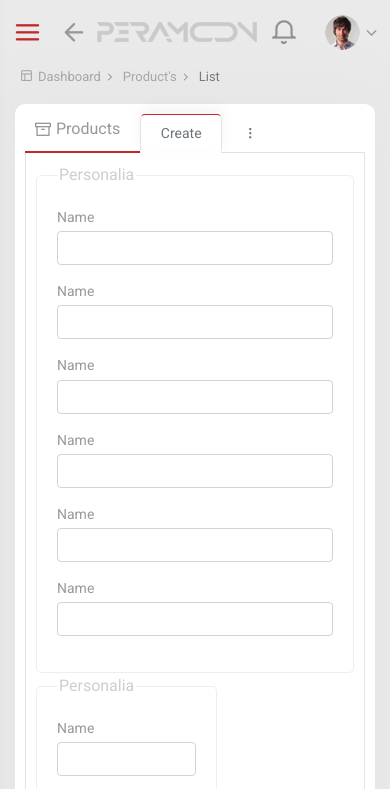
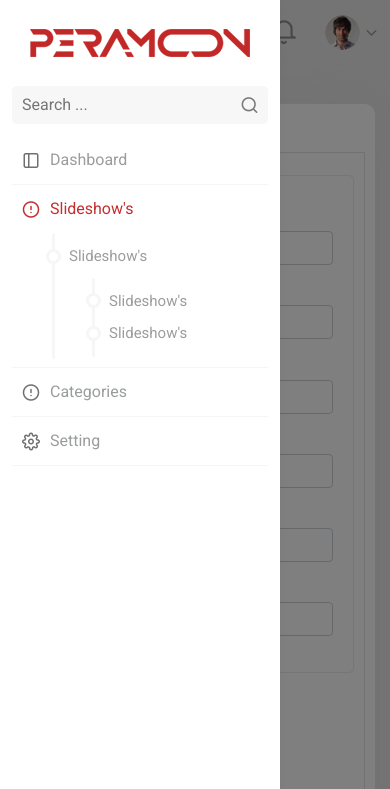
Before and after one commit to allahyar/peramoon-admin, a website: page index.pug in a window 390 px wide. Both pictures are taken after a click on the element 27 px from the left and 32 px from the top of the page. Shown: the top 789 px of the page. Drawn offline with nearby package versions, Linux system fonts and the light colour scheme; files that its build step writes are made by us from their sources; files whose address does not match are found by name.

Commit message:
sidebar responsive mobile supported

```diff
--- a/assets/js/app.js
+++ b/assets/js/app.js
@@ -1,14 +1,36 @@
 $(document).ready(function () {
+
+    var pageWP = $('.page-wrapper');
+    var toggleICON = $('.navbar-toggler-icon i');
+
     // $('.dropdown-toggle').dropdown();
     $('.dropdown').hover(function (e) {
-        $('.dropdown-menu', this).stop().slideDown(100,'linear');
+        $('.dropdown-menu', this).stop().slideDown(100, 'linear');
     }, function () {
-        $('.dropdown-menu', this).stop().slideUp(100,'linear');
+        $('.dropdown-menu', this).stop().slideUp(100, 'linear');
     });
 
     $('.navbar-toggler-icon').click(() => {
-        var pageWP = $('.page-wrapper');
-        var toggleICON = $('.navbar-toggler-icon i');
+        if (isMobile()) {
+            onCollapsed();
+        } else {
+            onFullscreenMode();
+        }
+    });
+
+    $('.page-wrapper').click(function () {
+        if (isMobile() && !pageWP.hasClass('collapse-sidebar')) {
+            console.log(1);
+            onCollapsed();
+        }
+    });
+
+    function isMobile() {
+        return window.matchMedia('(max-width: 974px)').matches;
+    }
+
+    function onFullscreenMode() {
+        pageWP.removeClass('collapse-sidebar');
         pageWP.toggleClass('full');
         if (pageWP.hasClass('full')) {
             toggleICON.addClass('icon-menu');
@@ -17,5 +39,11 @@ $(document).ready(function () {
         }
         toggleICON.removeClass('icon-menu');
         toggleICON.toggleClass('icon-x');
-    });
+    }
+
+    function onCollapsed() {
+        console.log(2);
+        pageWP.removeClass('full');
+        pageWP.toggleClass('collapse-sidebar');
+    }
 });
--- a/scss/peramoon/partials/_base.scss
+++ b/scss/peramoon/partials/_base.scss
@@ -45,4 +45,16 @@
    .main-content {
       padding-left: 0;
    }
+   .page-wrapper.collapse-sidebar {
+      &:before {
+         content: '';
+         position: absolute;
+         right: 0;
+         top: 0;
+         left: 0;
+         bottom: 0;
+         background-color: rgba(0,0,0,.5);
+         z-index: 998;
+      }
+   }
 }
--- a/scss/peramoon/partials/_sidemenu.scss
+++ b/scss/peramoon/partials/_sidemenu.scss
@@ -158,6 +158,9 @@ ul.sidenav {
    .sidebar-menu{
       left: -$sidebar-width;
    }
+   .collapse-sidebar .sidebar-menu {
+       left: 0!important;
+   }
 }
 
 @include rtl {
--- a/scss/peramoon/partials/_topbar.scss
+++ b/scss/peramoon/partials/_topbar.scss
@@ -101,7 +101,6 @@
    align-items: center;
    justify-content: center;
    color: $secondary-color;
-   z-index: 1000;
    background: transparent url("../../assets/images/ic-navbar-toggle.png") no-repeat center;
 }
 
```
Also changed, not shown: scss/peramoon/styles.css, 1 other file.
